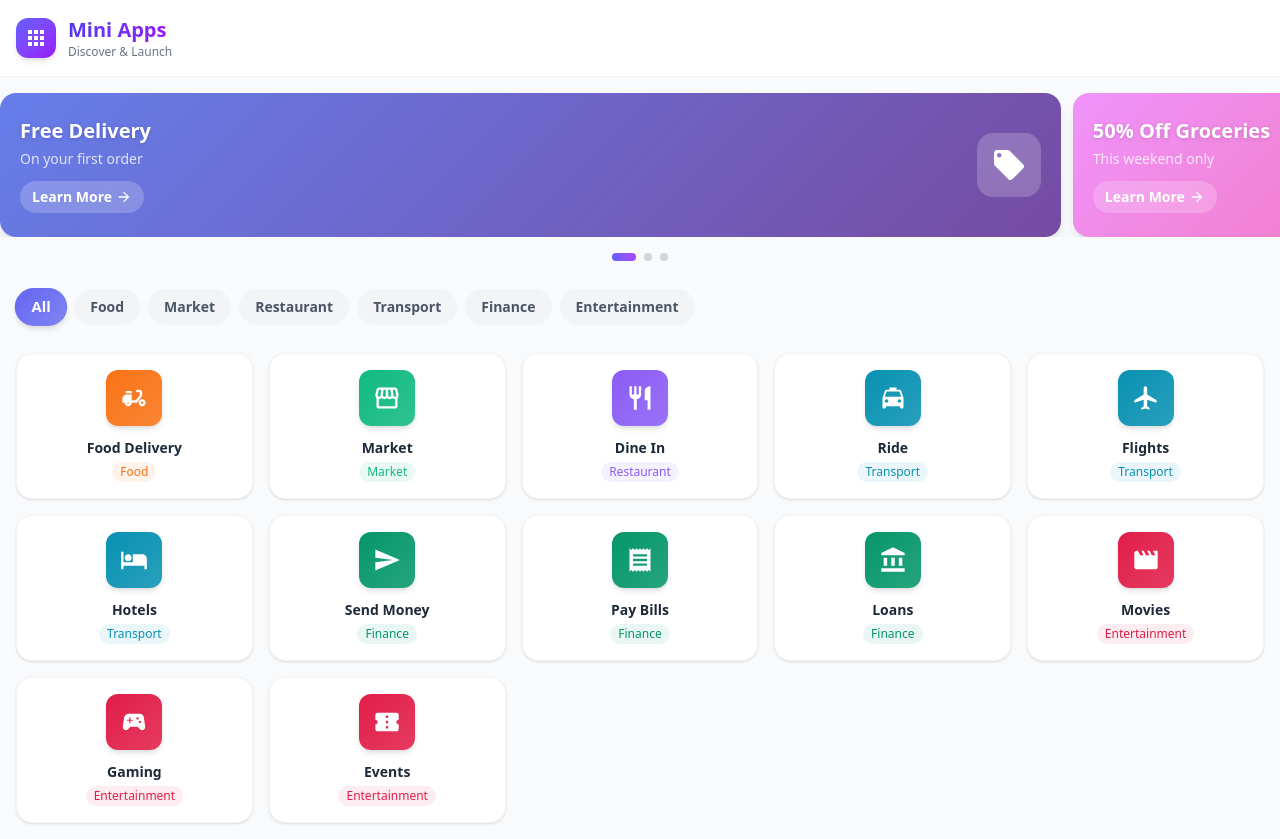
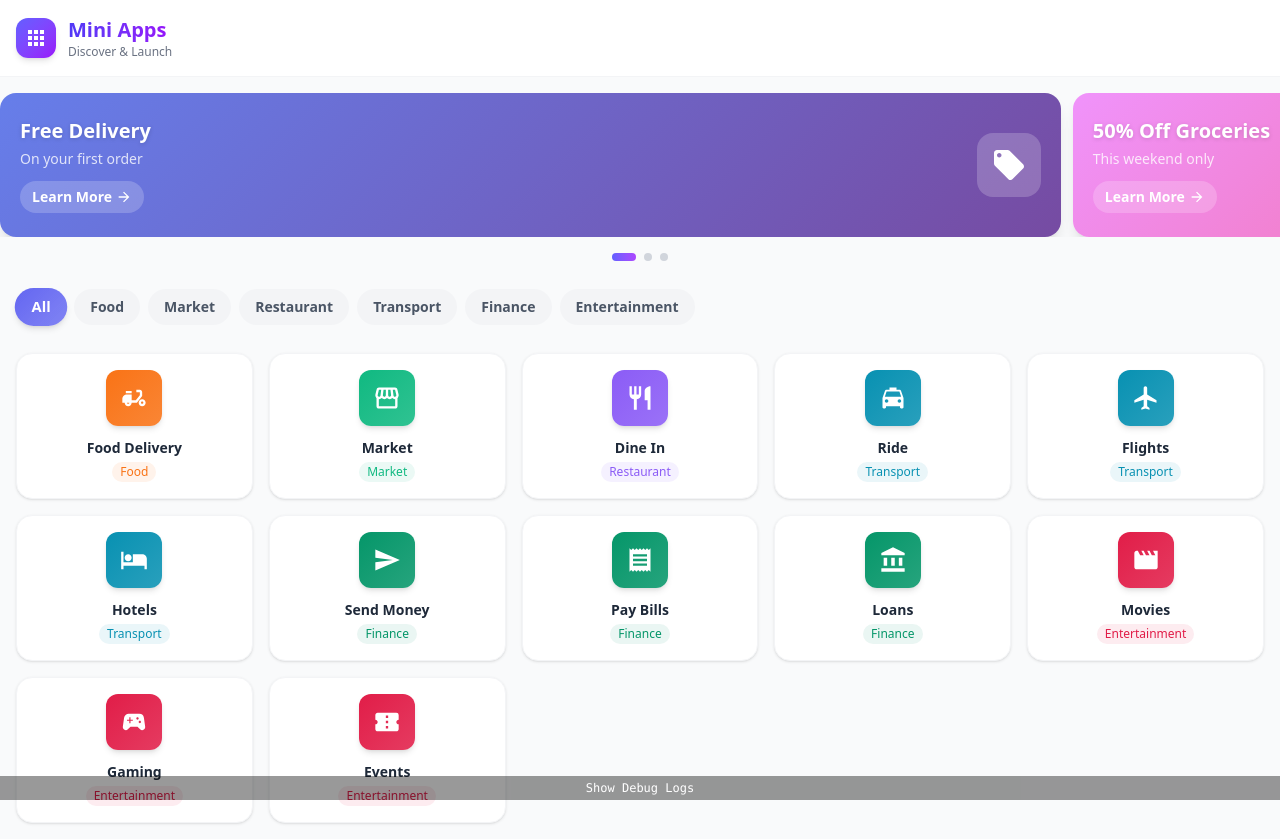
Before and after one commit to alsapalat/mini-launcher, a React (Vite) app: page / in a window 1280 px wide. Built offline with nearby package versions, Linux system fonts and the light colour scheme.

Commit message:
Add DebugLogs component to display query parameters in the Launcher

```diff
--- a/src/components/Launcher.tsx
+++ b/src/components/Launcher.tsx
@@ -5,7 +5,29 @@ import { AdSlider } from './AdSlider';
 import { CategoryFilter } from './CategoryFilter';
 import { AppGrid } from './AppGrid';
 
+const DebugLogs = () => {
+  const [show, setShow] = useState(false);
+  const queryParams = new URLSearchParams(window.location.search);
+  const queryParamsInJson = Object.fromEntries(queryParams.entries());
+  if (!show) {
+    return (
+      <div className="z-50 fixed bottom-0 left-0 w-full bg-black/40 text-white text-xs p-1 font-mono font-light overflow-auto">
+        <button className="text-underline w-full text-center" onClick={() => setShow(true)}>Show Debug Logs</button>
+      </div>
+    )
+  }
+  return (
+    <div className="z-50 fixed bottom-0 left-0 w-full h-40 bg-black/40 text-white text-xs p-1 font-mono font-light overflow-auto">
+      <div>Logs:</div>
+      <div>
+        <pre>{JSON.stringify(queryParamsInJson, null, 2)}</pre>
+      </div>
+    </div>
+  )
+}
+
 export function Launcher() {
+
   const [selectedCategory, setSelectedCategory] = useState<Category>('all');
 
   const filteredApps =
@@ -22,6 +44,7 @@ export function Launcher() {
         onSelect={setSelectedCategory}
       />
       <AppGrid apps={filteredApps} />
+      <DebugLogs />
     </div>
   );
 }
```
